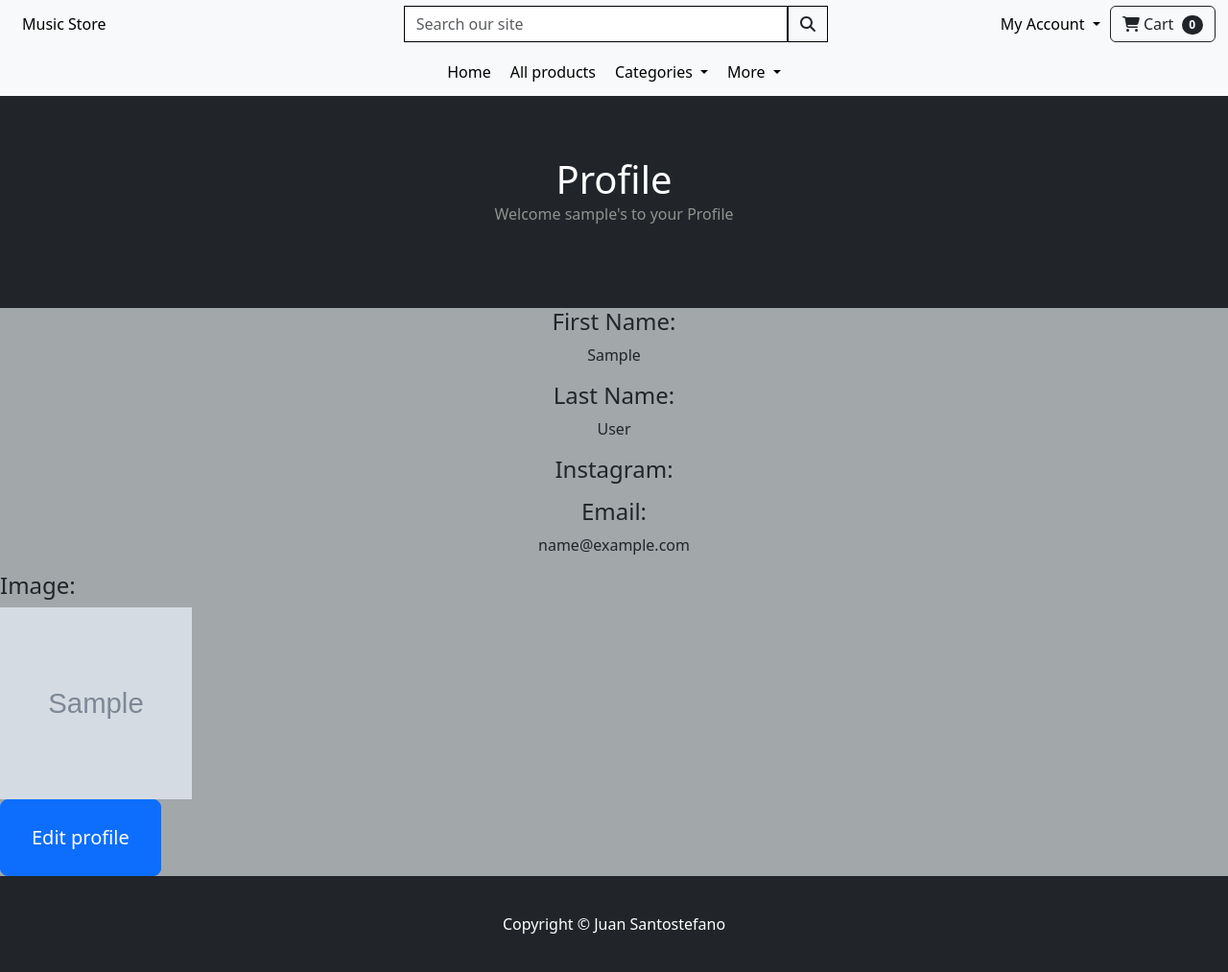
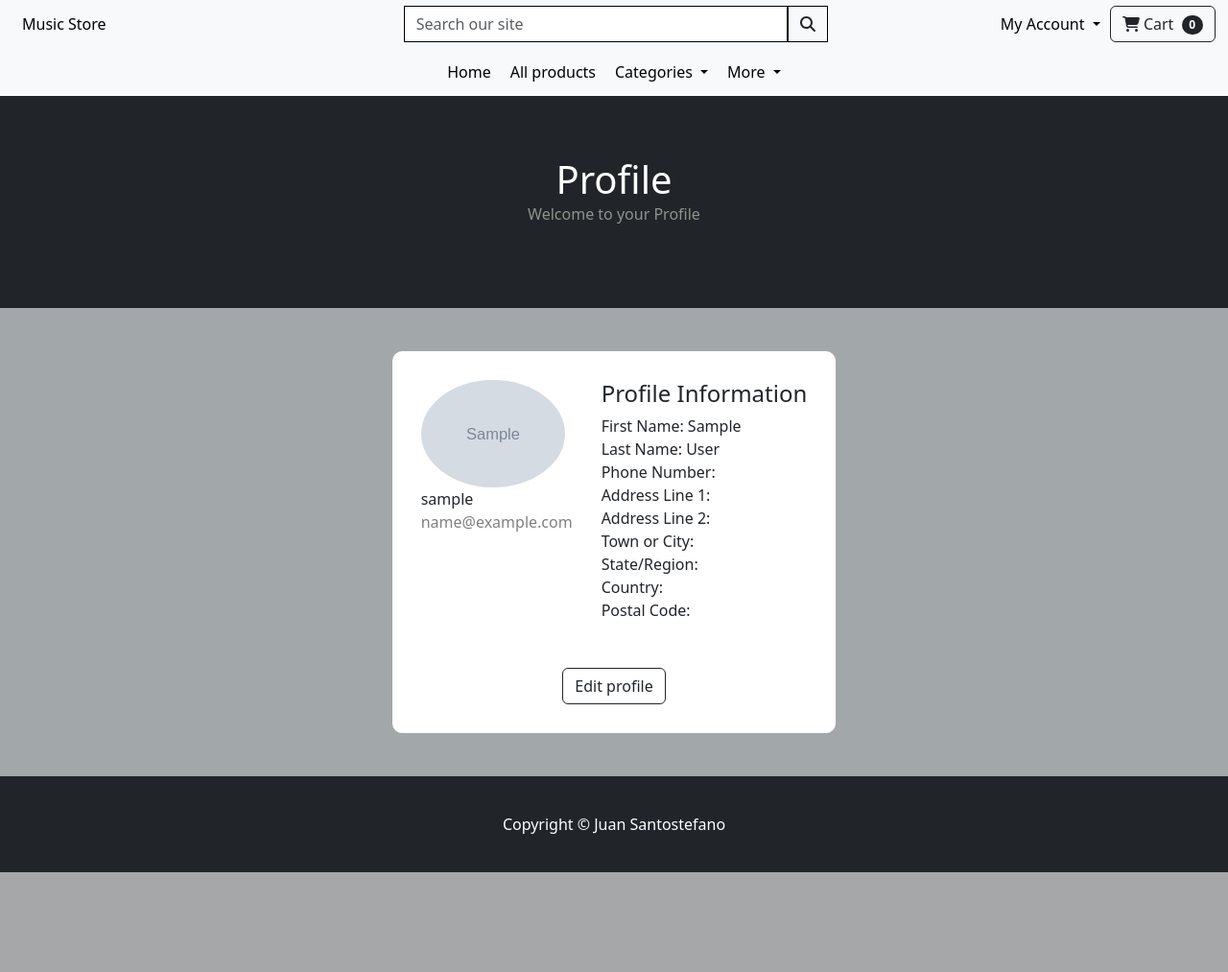
Before and after one commit to jpsantostefano/music-store, a Django app: page /profile_view/1 in a window 1280 px wide. Shown: the whole page at 96% size. After the commit the page ends 909 px from the top, so only its background shows below. Run offline with Django 5.2, Linux system fonts and the light colour scheme; a user stored in the database is signed in; tables that the repository leaves empty hold one stand-in row (values such as "Sample post"); grey boxes marked "Sample" are stand-in pictures; some libraries are stand-ins or nearby versions.

Commit message:
profile_view design done

```diff
--- a/static/css/style.css
+++ b/static/css/style.css
@@ -13,8 +13,12 @@ a {
     color: black;
 }
 
-h1 {
+h1, h6 {
     margin: 0;
+}
+
+h6{
+    display: inline;
 }
 
 section {
@@ -182,4 +186,20 @@ footer p {
     align-items: center;
 }
 
-/******** LOGIN *********/
+/******** PROFILE VIEW *********/
+.photo-profile{
+    margin-bottom: 50px;
+    padding-right: 30px;
+}
+
+.profile-info{
+    padding: 20px;
+}
+
+.profile-card{
+    margin-top: 30px;
+    margin-bottom: 30px;
+    padding: 30px 30px;
+    background-color: white;
+    border-radius: 10px;
+}
--- a/store/templates/account/profile_view.html
+++ b/store/templates/account/profile_view.html
@@ -6,41 +6,39 @@
 <header>
     <div>
         <h1>Profile</h1>
-        <p>Welcome {{ profile.user.username }}'s to your Profile</p>
+        <p>Welcome to your Profile</p>
     </div>
 </header>
 
-<section>
-    <!-- Information -->
-    <div class="container d-flex justify-content-center">
-        <div class="text-center">
-            <div>
-                <h4>First Name:</h4>
-                <p>{{ profile.first_name }}</p>
+<section class="d-flex justify-content-center align-items-center">
+        <!-- Card -->
+        <div class="profile-card">
+            <div class="d-flex">
+                <!-- Image -->
+                <div class="photo-profile">
+                    <img class="rounded-circle" width="150px" src="{{ profile.image.url }}">
+                    <div><span class="font-weight-bold">{{ profile.user.username }}</span></div>
+                    <div><span class="text-black-50">{{ profile.email }}</span></div>
+                </div>
+                <!-- Information -->
+                <div>
+                    <div><h4>Profile Information</h4></div>
+                    <div><h6>First Name:</h6> {{ profile.first_name }}</div>
+                    <div><h6>Last Name:</h6> {{ profile.last_name }}</div>
+                    <div><h6>Phone Number:</h6></div>
+                    <div><h6>Address Line 1:</div>
+                    <div><h6>Address Line 2:</div>
+                    <div><h6>Town or City:</div>
+                    <div><h6>State/Region:</div>
+                    <div><h6>Country:</div>
+                    <div><h6>Postal Code:</div>
+                </div>
             </div>
-            <div>
-                <h4>Last Name:</h4>
-                <p>{{ profile.last_name }}</p>
-            </div>
-            <div>
-                <h4>Instagram:</h4>
-                <p>{{ profile.instagram }}</p>
-            </div>
-            <div>
-                <h4>Email:</h4>
-                <p>{{ profile.email }}</p>
+            <!-- Button -->
+            <div class="d-flex justify-content-center mt-5">
+                <a class="btn btn-outline-dark" href="#">Edit profile</a></button>
             </div>
         </div>
-    </div>
+</section>
 
-    <div class="labels">
-        <h4>Image: </h4>
-    </div>
-    {% if profile.image %}
-        <img src="{{ profile.image.url }}" width="200px" height="200px">
-    {% endif %}
-    <br>
-    <button class="btn btn-primary btn-lg"><a class="nav-link py-3 px-0 px-lg-3 rounded" href="#">Edit profile</a></button>
-
-</section>
 {% endblock %}
```
Also changed, not shown: store/admin.py (+21 -6 lines), media/media/juan.jpeg (added).
